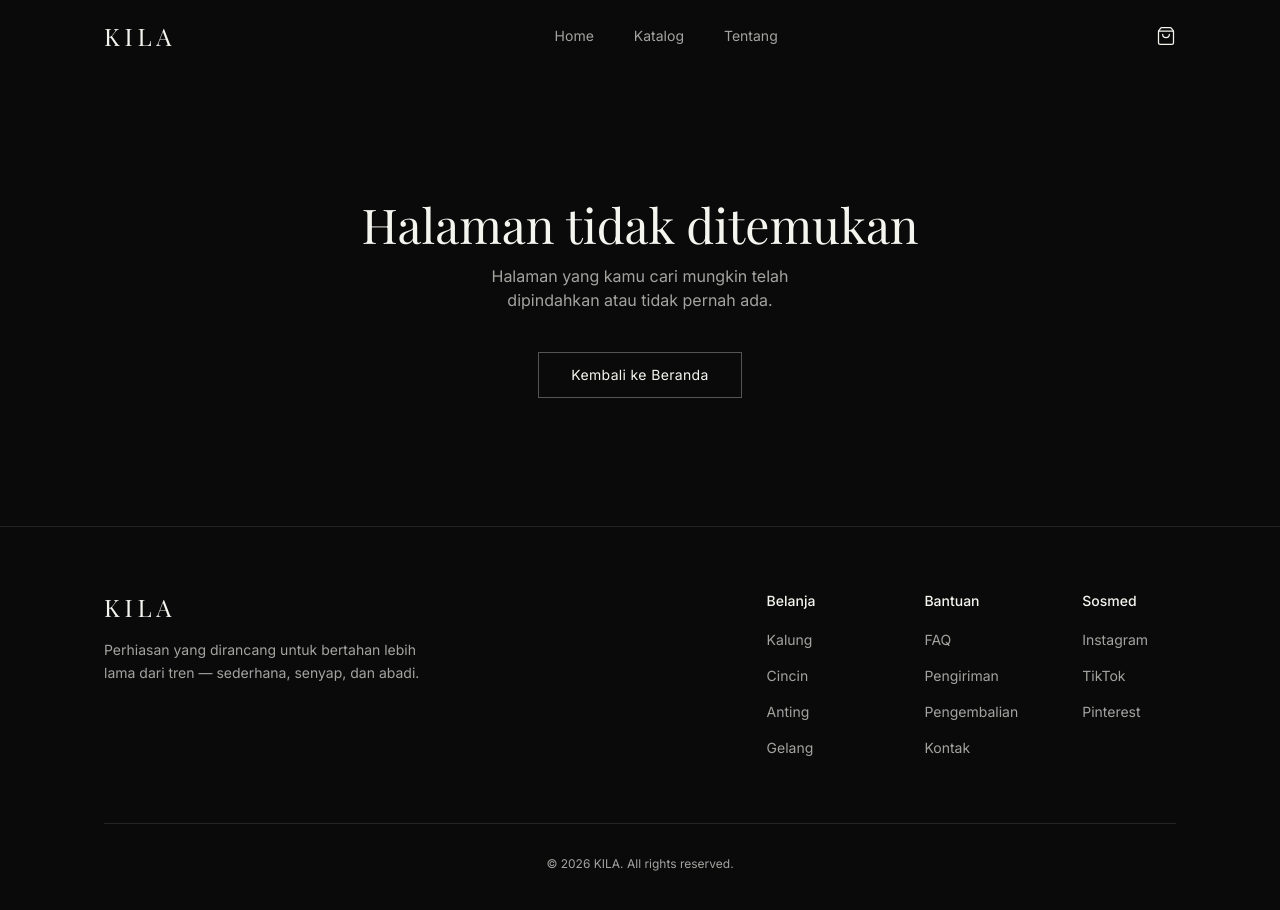
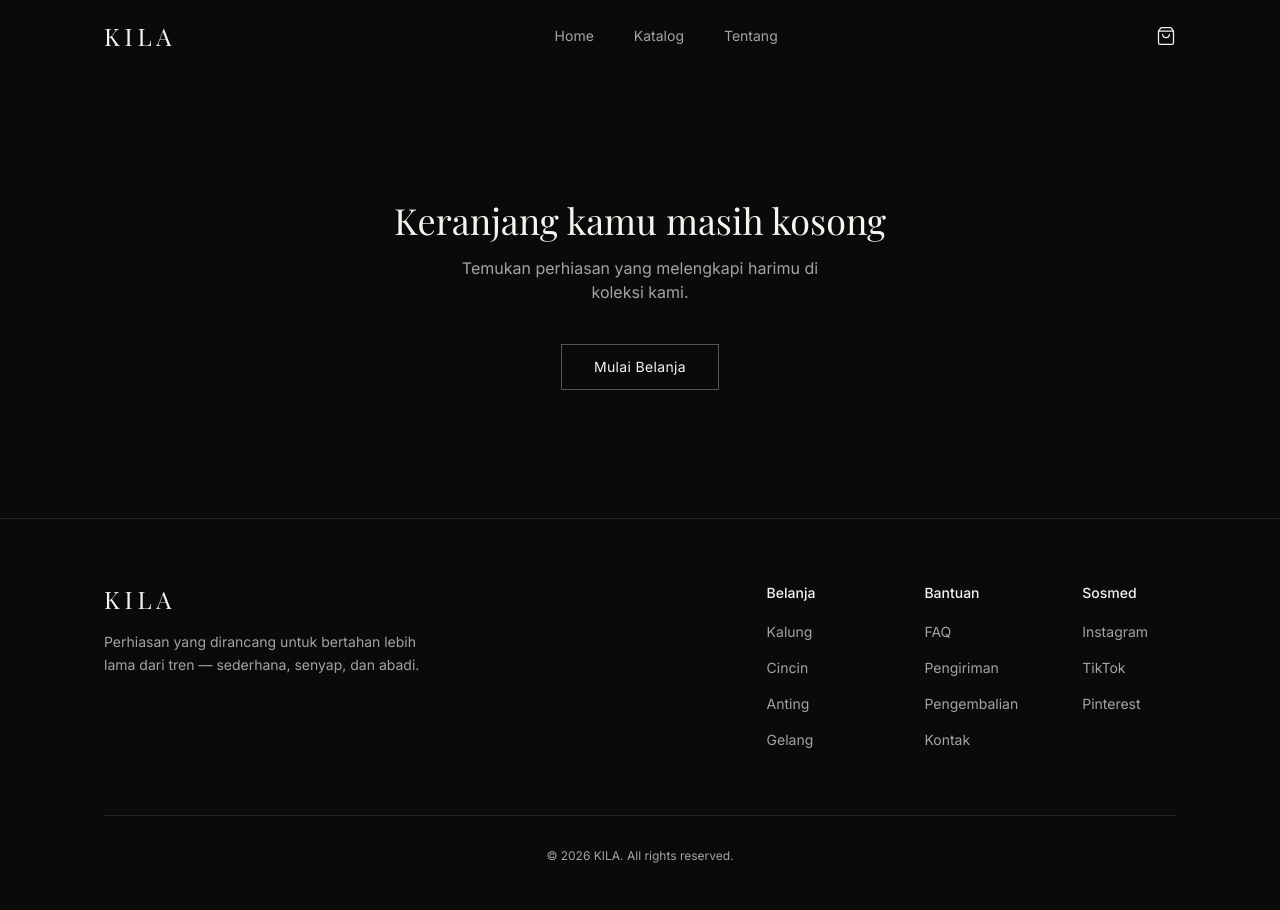
Before and after one commit to KevinKautsarr/kila-jewelry, a Next.js app: page /keranjang in a window 1280 px wide. Before the commit this address had no page. Shown: the top 910 px of the page. Built offline with nearby package versions, Linux system fonts and the light colour scheme; a web font is replaced by a local one.

Commit message:
Add shopping cart with context and localStorage persistence

```diff
--- /dev/null
+++ b/app/keranjang/page.tsx
@@ -0,0 +1,123 @@
+"use client";
+
+import Link from "next/link";
+import { Minus, Plus, X } from "lucide-react";
+import { useCart } from "@/src/context/CartContext";
+import { formatRupiah } from "@/src/lib/format";
+
+export default function CartPage() {
+  const { items, removeFromCart, updateQuantity, totalPrice } = useCart();
+
+  if (items.length === 0) {
+    return (
+      <div className="flex flex-1 flex-col items-center justify-center px-6 py-32 text-center">
+        <h1 className="font-serif text-3xl text-foreground sm:text-4xl">
+          Keranjang kamu masih kosong
+        </h1>
+        <p className="mt-4 max-w-sm text-muted">
+          Temukan perhiasan yang melengkapi harimu di koleksi kami.
+        </p>
+        <Link
+          href="/katalog"
+          className="mt-10 inline-flex items-center border border-white/30 px-8 py-3 text-sm tracking-wide text-foreground transition-colors duration-300 hover:bg-white hover:text-black"
+        >
+          Mulai Belanja
+        </Link>
+      </div>
+    );
+  }
+
+  const handleCheckout = () => {
+    alert("Fitur checkout belum tersedia.");
+  };
+
+  return (
+    <div className="mx-auto max-w-6xl px-6 py-20 sm:px-10">
+      <h1 className="font-serif text-4xl text-foreground sm:text-5xl">
+        Keranjang
+      </h1>
+
+      <div className="mt-12 grid grid-cols-1 gap-12 lg:grid-cols-3">
+        <ul className="space-y-8 lg:col-span-2">
+          {items.map(({ product, quantity }) => (
+            <li
+              key={product.id}
+              className="flex gap-5 border-b border-white/10 pb-8"
+            >
+              <div className="h-24 w-24 shrink-0 border border-white/10 bg-gradient-to-br from-white/10 to-transparent" />
+
+              <div className="flex flex-1 flex-col justify-between">
+                <div className="flex items-start justify-between gap-4">
+                  <div>
+                    <p className="text-xs uppercase tracking-widest text-muted">
+                      {product.category}
+                    </p>
+                    <h2 className="mt-1 font-serif text-lg text-foreground">
+                      {product.name}
+                    </h2>
+                    <p className="mt-1 text-sm text-muted">
+                      {formatRupiah(product.price)}
+                    </p>
+                  </div>
+
+                  <button
+                    type="button"
+                    aria-label="Hapus dari keranjang"
+                    onClick={() => removeFromCart(product.id)}
+                    className="text-muted transition-colors hover:text-foreground"
+                  >
+                    <X className="h-4 w-4" strokeWidth={1.5} />
+                  </button>
+                </div>
+
+                <div className="flex items-center justify-between">
+                  <div className="flex items-center gap-4 border border-white/15 px-3 py-1.5">
+                    <button
+                      type="button"
+                      aria-label="Kurangi jumlah"
+                      onClick={() => updateQuantity(product.id, quantity - 1)}
+                      className="text-muted transition-colors hover:text-foreground"
+                    >
+                      <Minus className="h-3.5 w-3.5" strokeWidth={1.5} />
+                    </button>
+                    <span className="w-4 text-center text-sm text-foreground">
+                      {quantity}
+                    </span>
+                    <button
+                      type="button"
+                      aria-label="Tambah jumlah"
+                      onClick={() => updateQuantity(product.id, quantity + 1)}
+                      className="text-muted transition-colors hover:text-foreground"
+                    >
+                      <Plus className="h-3.5 w-3.5" strokeWidth={1.5} />
+                    </button>
+                  </div>
+
+                  <p className="text-sm text-foreground">
+                    {formatRupiah(product.price * quantity)}
+                  </p>
+                </div>
+              </div>
+            </li>
+          ))}
+        </ul>
+
+        <div className="h-fit border border-white/10 p-8">
+          <h2 className="font-serif text-xl text-foreground">Ringkasan</h2>
+          <div className="mt-6 flex items-center justify-between text-sm">
+            <span className="text-muted">Total</span>
+            <span className="text-foreground">{formatRupiah(totalPrice)}</span>
+          </div>
+
+          <button
+            type="button"
+            onClick={handleCheckout}
+            className="mt-8 w-full border border-white/30 px-8 py-3 text-sm tracking-wide text-foreground transition-colors duration-300 hover:bg-white hover:text-black"
+          >
+            Checkout
+          </button>
+        </div>
+      </div>
+    </div>
+  );
+}
--- a/app/layout.tsx
+++ b/app/layout.tsx
@@ -2,6 +2,7 @@ import type { Metadata } from "next";
 import { Playfair_Display, Inter } from "next/font/google";
 import Navbar from "@/src/components/Navbar";
 import Footer from "@/src/components/Footer";
+import { CartProvider } from "@/src/context/CartContext";
 import "./globals.css";
 
 const playfairDisplay = Playfair_Display({
@@ -30,9 +31,11 @@ export default function RootLayout({
       className={`${playfairDisplay.variable} ${inter.variable} h-full antialiased`}
     >
       <body className="min-h-full flex flex-col">
-        <Navbar />
-        <main className="flex flex-1 flex-col">{children}</main>
-        <Footer />
+        <CartProvider>
+          <Navbar />
+          <main className="flex flex-1 flex-col">{children}</main>
+          <Footer />
+        </CartProvider>
       </body>
     </html>
   );
--- a/app/produk/[id]/page.tsx
+++ b/app/produk/[id]/page.tsx
@@ -2,6 +2,7 @@ import Link from "next/link";
 import { notFound } from "next/navigation";
 import { products } from "@/src/data/products";
 import { formatRupiah } from "@/src/lib/format";
+import AddToCartButton from "@/src/components/AddToCartButton";
 
 export async function generateStaticParams() {
   return products.map((product) => ({ id: product.id }));
@@ -43,12 +44,7 @@ export default async function ProductPage({
           </p>
           <p className="mt-6 max-w-md text-muted">{product.description}</p>
 
-          <button
-            type="button"
-            className="mt-10 inline-flex w-fit items-center border border-white/30 px-8 py-3 text-sm tracking-wide text-foreground transition-colors duration-300 hover:bg-white hover:text-black"
-          >
-            Tambah ke Keranjang
-          </button>
+          <AddToCartButton product={product} />
         </div>
       </div>
     </div>
--- /dev/null
+++ b/src/components/AddToCartButton.tsx
@@ -0,0 +1,26 @@
+"use client";
+
+import { useState } from "react";
+import { useCart } from "@/src/context/CartContext";
+import type { Product } from "@/src/data/products";
+
+export default function AddToCartButton({ product }: { product: Product }) {
+  const { addToCart } = useCart();
+  const [added, setAdded] = useState(false);
+
+  const handleClick = () => {
+    addToCart(product);
+    setAdded(true);
+    setTimeout(() => setAdded(false), 2000);
+  };
+
+  return (
+    <button
+      type="button"
+      onClick={handleClick}
+      className="mt-10 inline-flex w-fit items-center border border-white/30 px-8 py-3 text-sm tracking-wide text-foreground transition-colors duration-300 hover:bg-white hover:text-black"
+    >
+      {added ? "Ditambahkan ✓" : "Tambah ke Keranjang"}
+    </button>
+  );
+}
--- a/src/components/Navbar.tsx
+++ b/src/components/Navbar.tsx
@@ -3,6 +3,7 @@
 import Link from "next/link";
 import { ShoppingBag } from "lucide-react";
 import { useEffect, useState } from "react";
+import { useCart } from "@/src/context/CartContext";
 
 const navLinks = [
   { href: "/", label: "Home" },
@@ -12,6 +13,7 @@ const navLinks = [
 
 export default function Navbar() {
   const [scrolled, setScrolled] = useState(false);
+  const { totalItems } = useCart();
 
   useEffect(() => {
     const onScroll = () => setScrolled(window.scrollY > 8);
@@ -49,13 +51,18 @@ export default function Navbar() {
           ))}
         </ul>
 
-        <button
-          type="button"
+        <Link
+          href="/keranjang"
           aria-label="Keranjang"
-          className="text-foreground transition-opacity hover:opacity-70"
+          className="relative text-foreground transition-opacity hover:opacity-70"
         >
           <ShoppingBag className="h-5 w-5" strokeWidth={1.5} />
-        </button>
+          {totalItems > 0 && (
+            <span className="absolute -right-2 -top-2 flex h-4 min-w-4 items-center justify-center rounded-full bg-foreground px-1 text-[10px] font-medium text-background">
+              {totalItems}
+            </span>
+          )}
+        </Link>
       </nav>
     </header>
   );
--- /dev/null
+++ b/src/context/CartContext.tsx
@@ -0,0 +1,118 @@
+"use client";
+
+import {
+  createContext,
+  useContext,
+  useEffect,
+  useMemo,
+  useState,
+  type ReactNode,
+} from "react";
+import type { Product } from "@/src/data/products";
+
+export interface CartItem {
+  product: Product;
+  quantity: number;
+}
+
+interface CartContextValue {
+  items: CartItem[];
+  addToCart: (product: Product) => void;
+  removeFromCart: (productId: string) => void;
+  updateQuantity: (productId: string, quantity: number) => void;
+  clearCart: () => void;
+  totalItems: number;
+  totalPrice: number;
+}
+
+const CartContext = createContext<CartContextValue | null>(null);
+
+const STORAGE_KEY = "kila-cart";
+
+export function CartProvider({ children }: { children: ReactNode }) {
+  const [items, setItems] = useState<CartItem[]>([]);
+  const [isLoaded, setIsLoaded] = useState(false);
+
+  useEffect(() => {
+    try {
+      const stored = window.localStorage.getItem(STORAGE_KEY);
+      if (stored) {
+        setItems(JSON.parse(stored));
+      }
+    } catch {
+      // ignore malformed storage
+    }
+    setIsLoaded(true);
+  }, []);
+
+  useEffect(() => {
+    if (!isLoaded) return;
+    window.localStorage.setItem(STORAGE_KEY, JSON.stringify(items));
+  }, [items, isLoaded]);
+
+  const addToCart = (product: Product) => {
+    setItems((current) => {
+      const existing = current.find((item) => item.product.id === product.id);
+      if (existing) {
+        return current.map((item) =>
+          item.product.id === product.id
+            ? { ...item, quantity: item.quantity + 1 }
+            : item
+        );
+      }
+      return [...current, { product, quantity: 1 }];
+    });
+  };
+
+  const removeFromCart = (productId: string) => {
+    setItems((current) => current.filter((item) => item.product.id !== productId));
+  };
+
+  const updateQuantity = (productId: string, quantity: number) => {
+    if (quantity <= 0) {
+      removeFromCart(productId);
+      return;
+    }
+    setItems((current) =>
+      current.map((item) =>
+        item.product.id === productId ? { ...item, quantity } : item
+      )
+    );
+  };
+
+  const clearCart = () => setItems([]);
+
+  const totalItems = useMemo(
+    () => items.reduce((sum, item) => sum + item.quantity, 0),
+    [items]
+  );
+
+  const totalPrice = useMemo(
+    () => items.reduce((sum, item) => sum + item.product.price * item.quantity, 0),
+    [items]
+  );
+
+  return (
+    <CartContext.Provider
+      value={{
+        items,
+        addToCart,
+        removeFromCart,
+        updateQuantity,
+        clearCart,
+        totalItems,
+        totalPrice,
+      }}
+    >
+      {children}
+    </CartContext.Provider>
+  );
+}
+
+export function useCart() {
+  const context = useContext(CartContext);
+  if (!context) {
+    throw new Error("useCart must be used within a CartProvider");
+  }
+  return context;
+}
```
